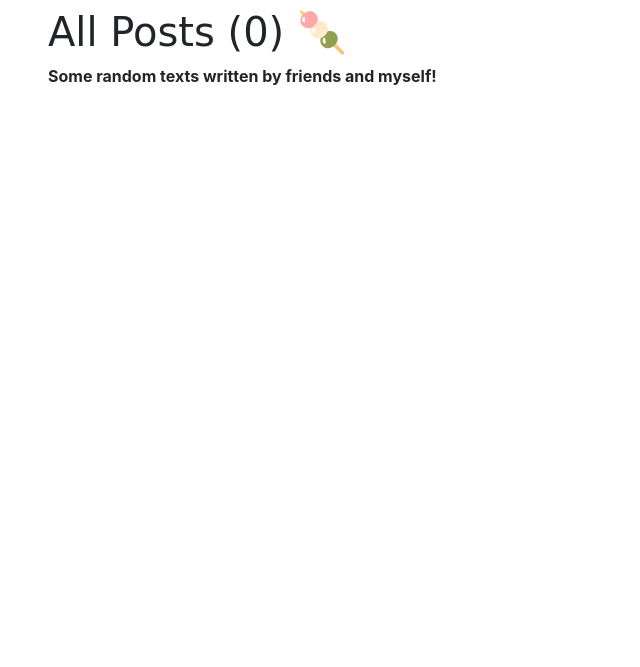
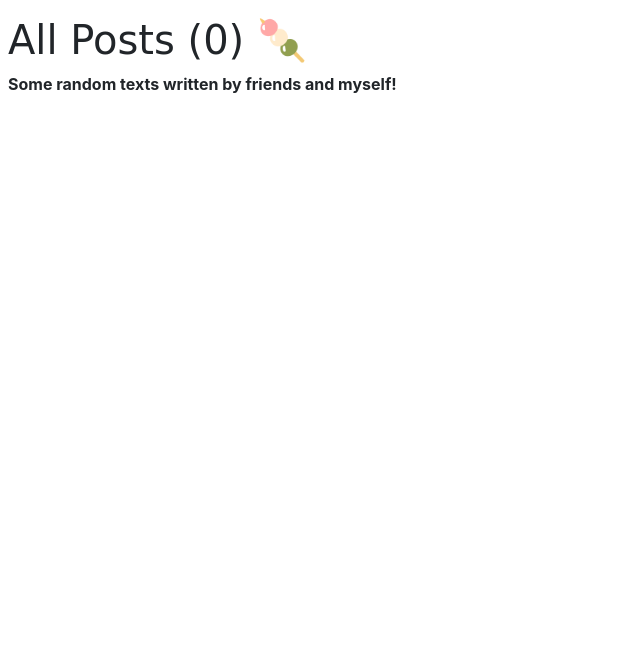
Before and after one commit to cacrespo/website, a Django app: page /blog/ in a window 1280 px wide. Shown: the part 76-743 px from the top of the page, without its empty margins (0-640 px from the left). Run offline with Django 5.2, Linux system fonts and the light colour scheme; data that the repository does not hold is empty; some libraries are stand-ins or nearby versions; some web fonts are replaced.

Commit message:
Update base.html

```diff
--- a/templates/base.html
+++ b/templates/base.html
@@ -70,7 +70,7 @@
     </nav>
   </header>
 
-  <main class="flex-fill mx-5">
+  <main class="flex-fill mb-2 p-2">
     {% block content %}
     <!-- Page content goes here -->
     {% endblock %}
```
